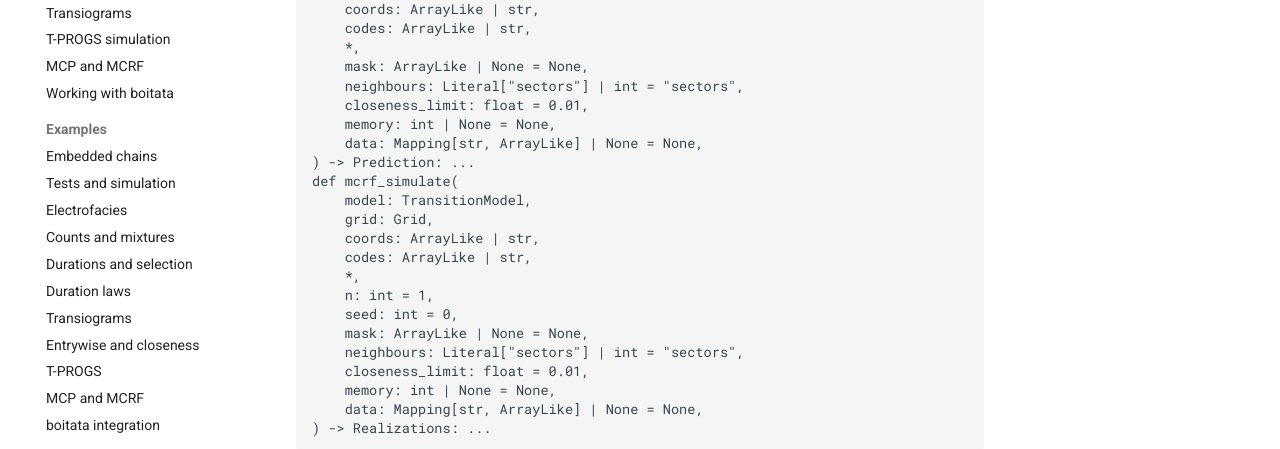
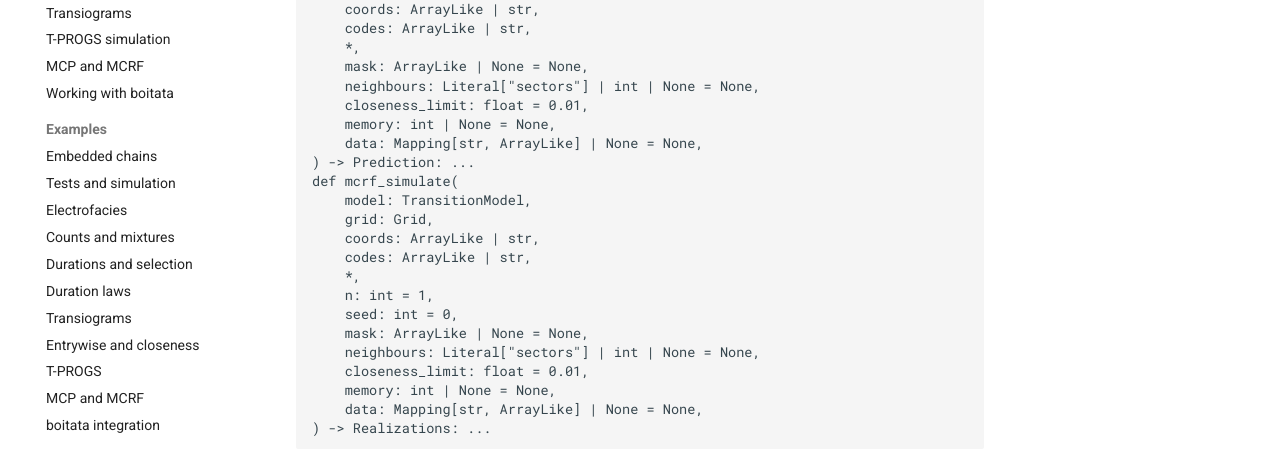
Before and after one commit to cratongen/transiograms, an MkDocs documentation site: the page built from docs/api/mcrf.md, in a window 1280 px wide. Shown: the part 314-763 px from the top of the page. Built offline with MkDocs 1.6.1 and Material for MkDocs 9.7.7, drawn with Linux system fonts in a browser that asks for light colours; some of the changed text lies outside the part shown.

Commit message:
test(docs): check the API pages against the stub signatures
The stub copies in docs/api still showed the old start, neighbours,
structures and states defaults; test_stub.py now compares every signature
on those pages with the stub.

```diff
--- a/docs/api/mcrf.md
+++ b/docs/api/mcrf.md
@@ -10,7 +10,7 @@ def mcp_predict(
     codes: ArrayLike | str,
     *,
     mask: ArrayLike | None = None,
-    neighbours: Literal["sectors"] | int = "sectors",
+    neighbours: Literal["sectors"] | int | None = None,
     closeness_limit: float = 0.01,
     memory: int | None = None,
     data: Mapping[str, ArrayLike] | None = None,
@@ -24,7 +24,7 @@ def mcrf_simulate(
     n: int = 1,
     seed: int = 0,
     mask: ArrayLike | None = None,
-    neighbours: Literal["sectors"] | int = "sectors",
+    neighbours: Literal["sectors"] | int | None = None,
     closeness_limit: float = 0.01,
     memory: int | None = None,
     data: Mapping[str, ArrayLike] | None = None,
```
Also changed, not shown: docs/api/chain.md (+2 -2 lines), docs/api/hsmm.md (+1 -1 lines), docs/api/transiogram.md (+1 -1 lines), 1 other file.
